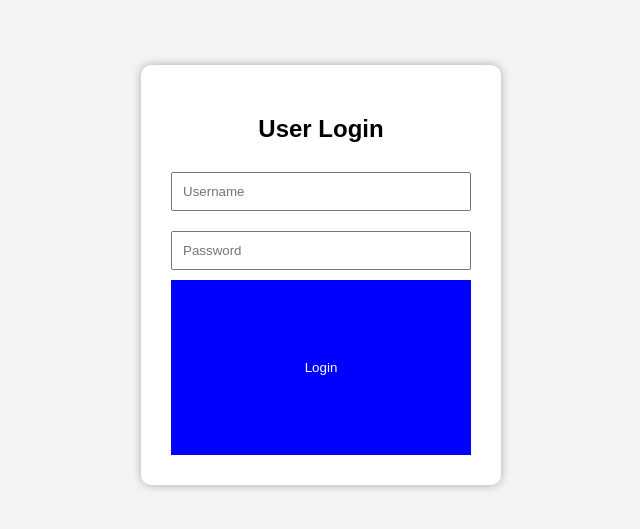
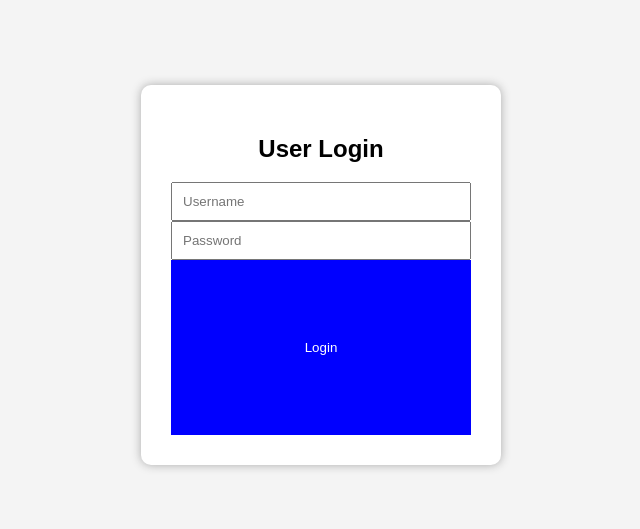
Before and after one commit to TanishkaKadam5105/DevOpsRepository, a plain HTML site: page login.html in a window 1280 px wide. Shown: the part 125-654 px from the top of the page, without its empty margins (319-959 px from the left). Drawn offline with Linux system fonts and the light colour scheme.

Commit message:
New Changes

```diff
--- a/login.html
+++ b/login.html
@@ -27,7 +27,7 @@
         input {
             width: 100%;
             padding: 10px;
-            margin: 10px 0;
+
             box-sizing: border-box;
         }
         button {
```
